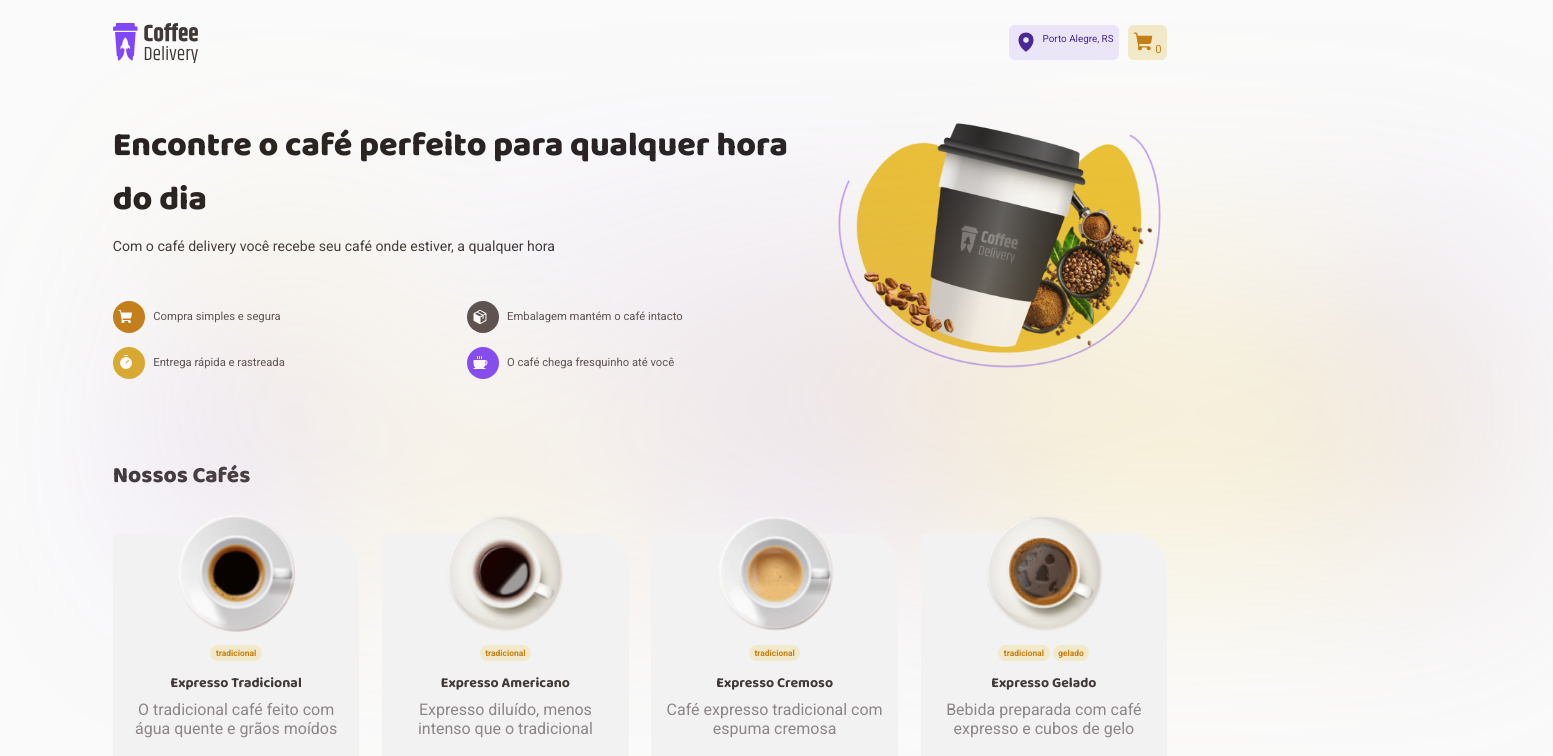
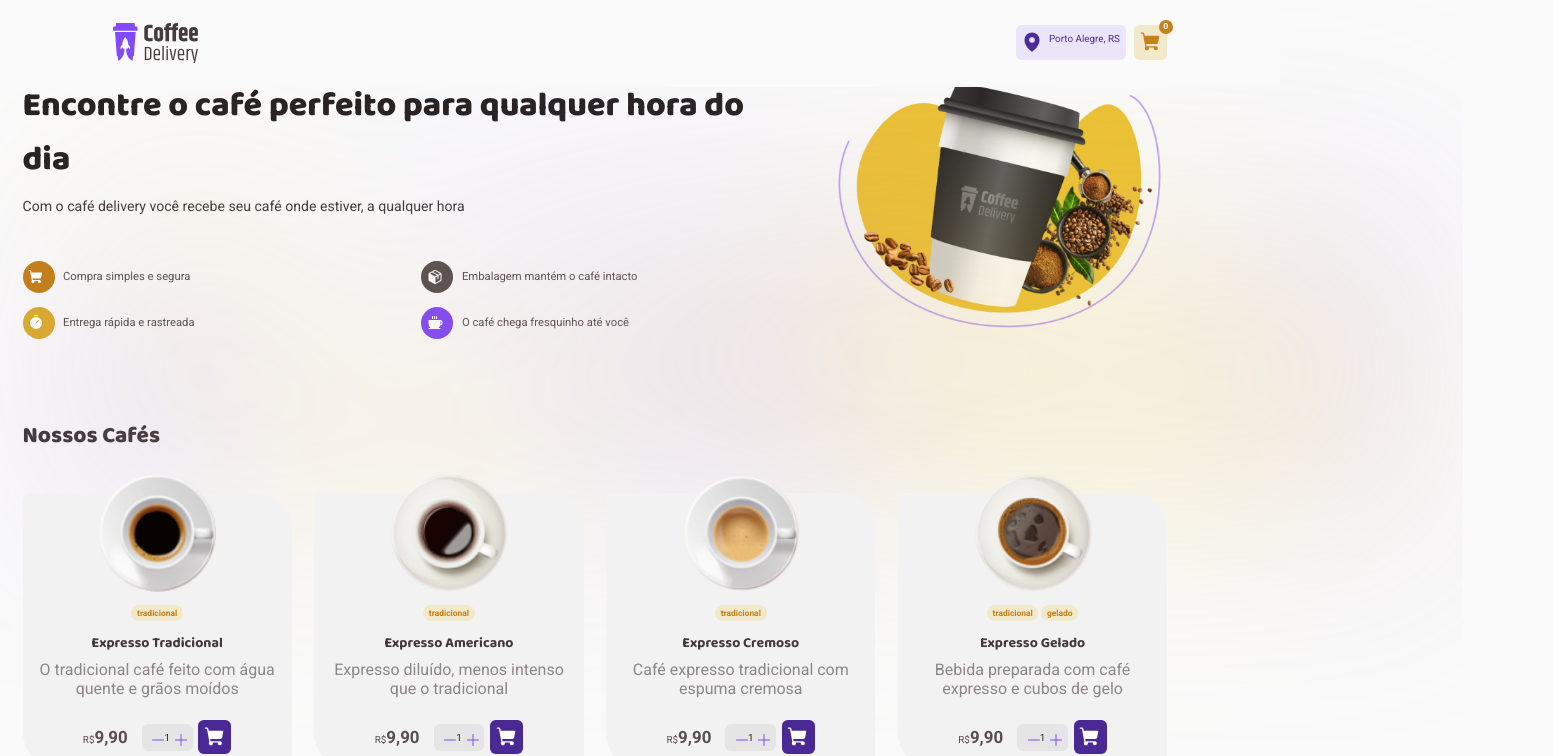
Before and after one commit to ExiledSpirit/coffee-delivery, a React (Vite) app: page / in a window 1280 px wide. Shown: the top 756 px of the page, 1553 px wide, since content can reach past the window. Built offline with nearby package versions, Linux system fonts and the light colour scheme.

Commit message:
Adicionando chamadas no contexto na tela principal (Home)

```diff
--- a/src/components/Header/index.tsx
+++ b/src/components/Header/index.tsx
@@ -1,12 +1,47 @@
-import { Actions, CartButton, HeaderContainer, Location } from './styles'
+import {
+  Actions,
+  CartButton,
+  CartQuantity,
+  FixedHeader,
+  HeaderContainer,
+  Location,
+} from './styles'
 import { ShoppingCart, MapPin } from 'phosphor-react'
 import Logo from '../../assets/Logo.svg'
 import { useCart } from '../../contexts/cart-context'
+import { useCallback, useEffect, useState } from 'react'
 
 export function Header() {
   const { overallQuantity } = useCart()
 
+  const [y, setY] = useState(window.scrollY)
+
+  const [scrollUp, setScrollUp] = useState(false)
+
+  const handleNavigation = useCallback(
+    (e: any) => {
+      const window = e.currentTarget
+      if (y > window.scrollY) {
+        setScrollUp(true)
+      } else if (y < window.scrollY) {
+        setScrollUp(false)
+      }
+      setY(window.scrollY)
+    },
+    [y],
+  )
+
+  useEffect(() => {
+    setY(window.scrollY)
+    window.addEventListener('scroll', handleNavigation)
+
+    return () => {
+      window.removeEventListener('scroll', handleNavigation)
+    }
+  }, [handleNavigation])
+
   return (
+    <FixedHeader scroll={scrollUp || y === 0}>
       <HeaderContainer>
         <img src={Logo} alt="" />
 
@@ -17,9 +52,12 @@ export function Header() {
           </Location>
           <CartButton>
             <ShoppingCart weight={'fill'} size={22} />
-          {overallQuantity}
+            <CartQuantity>
+              <p>{overallQuantity}</p>
+            </CartQuantity>
           </CartButton>
         </Actions>
       </HeaderContainer>
+    </FixedHeader>
   )
 }
--- a/src/components/Header/styles.ts
+++ b/src/components/Header/styles.ts
@@ -1,13 +1,42 @@
 import styled from 'styled-components'
 
+export interface FixedHeaderProps {
+  scroll: boolean
+}
+
+export const FixedHeader = styled.div<FixedHeaderProps>`
+  position: fixed;
+  top: 0;
+  width: 100%;
+  padding: 2rem 0;
+  background: ${(props) => props.theme.background};
+  opacity: 0.98;
+  z-index: 999;
+  display: ${(props) => (props.scroll ? 'visible' : 'none')};
+  max-height: 100px;
+`
+
 export const HeaderContainer = styled.header`
+  position: relative;
   display: flex;
   align-items: center;
   justify-content: space-between;
+  background: ${(props) => props.theme.background};
+  padding: 0 10rem;
 
   nav {
     display: flex;
     gap: 0.5rem;
+  }
+  animation: 3s infinite alternate slidein;
+  @keyframes slidein {
+    from {
+      margin-bottom: 100%;
+    }
+
+    to {
+      margin-bottom: 0%;
+    }
   }
 `
 
@@ -37,6 +66,7 @@ export const Location = styled.div`
 `
 
 export const CartButton = styled.button`
+  position: relative;
   padding: 0.5rem;
   border-radius: 0.5rem;
   border: 0;
@@ -48,3 +78,23 @@ export const CartButton = styled.button`
     cursor: pointer;
   }
 `
+
+export const CartQuantity = styled.div`
+  display: flex;
+  justify-content: center;
+  align-items: center;
+  position: absolute;
+  width: 1.25rem;
+  height: 1.25rem;
+  right: -0.5rem;
+  top: -0.5rem;
+  background: ${(props) => props.theme['yellow-dark']};
+  border-radius: 1000px;
+
+  p {
+    color: ${(props) => props.theme.white};
+    font-weight: 700;
+    font-size: 0.75rem;
+    text-align: center;
+  }
+`
--- a/src/contexts/cart-context.tsx
+++ b/src/contexts/cart-context.tsx
@@ -1,4 +1,10 @@
-import { ReactNode, createContext, useContext, useReducer } from 'react'
+import {
+  ReactNode,
+  createContext,
+  useContext,
+  useEffect,
+  useReducer,
+} from 'react'
 import { CoffeeProduct } from '../shared/coffee-list'
 import { CartProduct, cartReducer } from '../reducers/cart/reducer'
 import {
@@ -36,6 +42,12 @@ export function CartContextProvider({ children }: { children: ReactNode }) {
     },
   )
 
+  useEffect(() => {
+    const stateJSON = JSON.stringify(cartState)
+
+    localStorage.setItem('@coffee-delivery:cart-state-1.0.0', stateJSON)
+  }, [cartState])
+
   const { products } = cartState
 
   function addProduct(product: CoffeeProduct, quantity: number) {
@@ -58,6 +70,10 @@ export function CartContextProvider({ children }: { children: ReactNode }) {
     (prev, product) => prev + product.quantity,
     0,
   )
+
+  console.log(overallQuantity)
+
+  console.log(products)
 
   const totalCost = products.reduce(
     (prev, product) => prev + product.quantity * product.coffee.price,
--- a/src/layouts/DefaultLayout/index.tsx
+++ b/src/layouts/DefaultLayout/index.tsx
@@ -1,12 +1,14 @@
 import { Outlet } from 'react-router-dom'
 import { Header } from '../../components/Header'
-import { LayoutContainer } from './styles'
+import { LayoutContainer, OutletContainer } from './styles'
 
 export function DefaultLayout() {
   return (
     <LayoutContainer>
       <Header />
-      <Outlet />
+      <OutletContainer>
+        <Outlet />
+      </OutletContainer>
     </LayoutContainer>
   )
 }
--- a/src/layouts/DefaultLayout/styles.ts
+++ b/src/layouts/DefaultLayout/styles.ts
@@ -1,9 +1,7 @@
 import styled from 'styled-components'
 
 export const LayoutContainer = styled.div`
-  padding: 2rem 10rem;
-  max-width: 1440px;
-  margin: 0 auto;
+  margin-top: 2rem;
 
   background-color: ${(props) => props.theme.background};
   border-radius: 8px;
@@ -11,3 +9,9 @@ export const LayoutContainer = styled.div`
   display: flex;
   flex-direction: column;
 `
+
+export const OutletContainer = styled.div`
+  margin: 0 auto;
+  padding: 0 10rem 10rem 2rem;
+  max-width: 1440px;
+`
--- a/src/reducers/cart/actions.ts
+++ b/src/reducers/cart/actions.ts
@@ -8,13 +8,20 @@ export enum ActionTypes {
   CLEAR_PRODUCTS = 'CLEAR_PRODUCTS',
 }
 
+export interface AddProductActionPayload {
+  newProduct: CoffeeProduct
+  quantity: number
+}
+
 export function addProductAction(newProduct: CoffeeProduct, quantity: number) {
+  const payload: AddProductActionPayload = {
+    newProduct,
+    quantity,
+  }
+
   return {
     type: ActionTypes.ADD_PRODUCT,
-    payload: {
-      newProduct,
-      quantity,
-    },
+    payload,
   }
 }
 
--- a/src/reducers/cart/reducer.ts
+++ b/src/reducers/cart/reducer.ts
@@ -12,14 +12,23 @@ interface CartState {
 }
 
 export function cartReducer(state: CartState, action: any) {
-  switch (action.type) {
+  const { type, payload } = action
+  switch (type) {
     case ActionTypes.ADD_PRODUCT:
       return produce(state, (draft) => {
-        draft.products.push(action.payload.product)
+        if (
+          draft.products.findIndex(
+            (product) => product.coffee.id === payload.newProduct.id,
+          )
+        )
+          draft.products.push({
+            coffee: payload.newProduct,
+            quantity: payload.quantity,
+          })
       })
     case ActionTypes.UPDATE_PRODUCT_QUANTITY: {
       const productToUpdateIndex = state.products.findIndex((product) => {
-        return product.coffee.id === action.payload.id
+        return product.coffee.id === payload.id
       })
 
       if (productToUpdateIndex < 0) {
@@ -27,14 +36,12 @@ export function cartReducer(state: CartState, action: any) {
       }
 
       return produce(state, (draft) => {
-        draft.products[productToUpdateIndex].quantity = action.payload.quantity
+        draft.products[productToUpdateIndex].quantity = payload.quantity
       })
     }
     case ActionTypes.REMOVE_PRODUCT: {
       return produce(state, (draft) => {
-        draft.products.filter(
-          (product) => product.coffee.id !== action.payload.id,
-        )
+        draft.products.filter((product) => product.coffee.id !== payload.id)
       })
     }
     default:
--- a/src/shared/coffee-list.ts
+++ b/src/shared/coffee-list.ts
@@ -20,7 +20,6 @@ export interface CoffeeProduct {
   description: string
   price: number
   badges: string[]
-  quantity: number
 }
 
 export const coffeeOptions: CoffeeProduct[] = [
@@ -31,7 +30,6 @@ export const coffeeOptions: CoffeeProduct[] = [
     description: 'O tradicional café feito com água quente e grãos moídos',
     price: 9.9,
     badges: ['tradicional'],
-    quantity: 0,
   },
   {
     id: 'coffee02',
@@ -40,7 +38,6 @@ export const coffeeOptions: CoffeeProduct[] = [
     description: 'Expresso diluído, menos intenso que o tradicional',
     price: 9.9,
     badges: ['tradicional'],
-    quantity: 0,
   },
   {
     id: 'coffee03',
@@ -49,7 +46,6 @@ export const coffeeOptions: CoffeeProduct[] = [
     description: 'Café expresso tradicional com espuma cremosa',
     price: 9.9,
     badges: ['tradicional'],
-    quantity: 0,
   },
   {
     id: 'coffee04',
@@ -58,7 +54,6 @@ export const coffeeOptions: CoffeeProduct[] = [
     description: 'Bebida preparada com café expresso e cubos de gelo',
     price: 9.9,
     badges: ['tradicional', 'gelado'],
-    quantity: 0,
   },
   {
     id: 'coffee05',
@@ -67,7 +62,6 @@ export const coffeeOptions: CoffeeProduct[] = [
     description: 'Meio a meio de expresso tradicional com leite vaporizado',
     price: 9.9,
     badges: ['tradicional', 'com leite'],
-    quantity: 0,
   },
   {
     id: 'coffee06',
@@ -77,7 +71,6 @@ export const coffeeOptions: CoffeeProduct[] = [
       'Uma dose de café expresso com o dobro de leite e espuma cremosa',
     price: 9.9,
     badges: ['tradicional', 'com leite'],
-    quantity: 0,
   },
   {
     id: 'coffee07',
@@ -87,7 +80,6 @@ export const coffeeOptions: CoffeeProduct[] = [
       'Bebida com canela feita de doses iguais de café, leite e espuma',
     price: 9.9,
     badges: ['tradicional', 'com leite'],
-    quantity: 0,
   },
   {
     id: 'coffee08',
@@ -97,7 +89,6 @@ export const coffeeOptions: CoffeeProduct[] = [
       'Café expresso misturado com um pouco de leite quente e espuma',
     price: 9.9,
     badges: ['tradicional', 'com leite'],
-    quantity: 0,
   },
   {
     id: 'coffee09',
@@ -106,7 +97,6 @@ export const coffeeOptions: CoffeeProduct[] = [
     description: 'Café expresso com calda de chocolate, pouco leite e espuma',
     price: 9.9,
     badges: ['tradicional', 'com leite'],
-    quantity: 0,
   },
   {
     id: 'coffee10',
@@ -115,7 +105,6 @@ export const coffeeOptions: CoffeeProduct[] = [
     description: 'Bebida feita com chocolate dissolvido no leite quente e café',
     price: 9.9,
     badges: ['tradicional', 'com leite'],
-    quantity: 0,
   },
   {
     id: 'coffee11',
@@ -125,7 +114,6 @@ export const coffeeOptions: CoffeeProduct[] = [
       'Drink gelado de café expresso com rum, creme de leite e hortelã',
     price: 9.9,
     badges: ['especial', 'alcoólico', 'gelado'],
-    quantity: 0,
   },
   {
     id: 'coffee12',
@@ -134,7 +122,6 @@ export const coffeeOptions: CoffeeProduct[] = [
     description: 'Bebida adocicada preparada com café e leite de coco',
     price: 9.9,
     badges: ['especial'],
-    quantity: 0,
   },
   {
     id: 'coffee13',
@@ -143,7 +130,6 @@ export const coffeeOptions: CoffeeProduct[] = [
     description: 'Bebida preparada com grãos de café árabe e especiarias',
     price: 9.9,
     badges: ['especial'],
-    quantity: 0,
   },
   {
     id: 'coffee14',
@@ -152,6 +138,5 @@ export const coffeeOptions: CoffeeProduct[] = [
     description: 'Bebida a base de café, uísque irlandês, açúcar e chantilly',
     price: 9.9,
     badges: ['especial', 'alcoólico'],
-    quantity: 0,
   },
 ]
```
Lines whose indentation alone changed are shown as unchanged.
